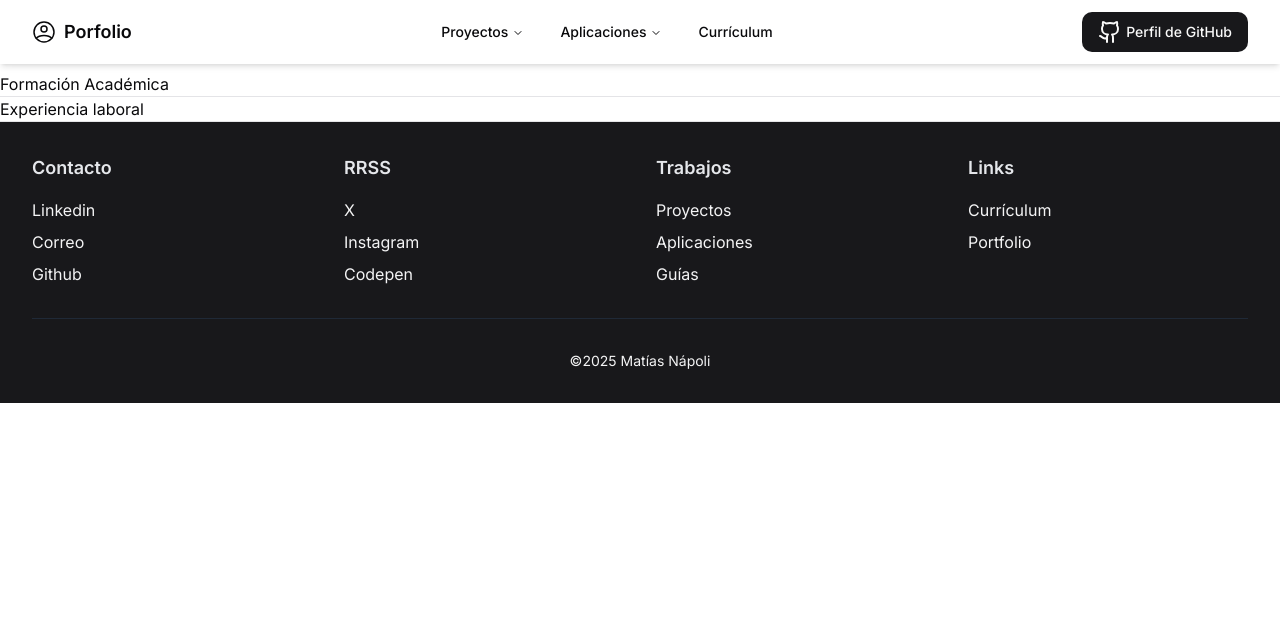
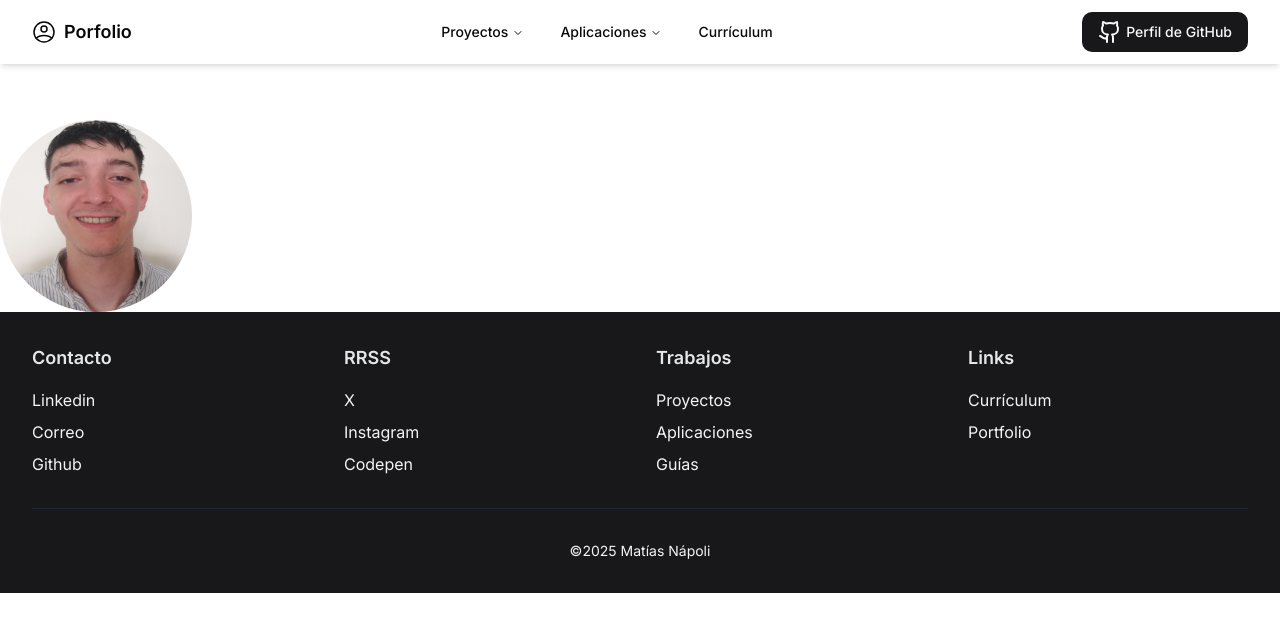
Before and after one commit to mnapo/portfolio, a Next.js app: page /cv in a window 1280 px wide. Shown: the top 632 px of the page. Built offline with nearby package versions, Linux system fonts and the light colour scheme.

Commit message:
añadir componente y clase avatar y alojar foto perfil

```diff
--- a/app/cv/page.tsx
+++ b/app/cv/page.tsx
@@ -1,4 +1,5 @@
 import type {Metadata} from 'next'
+import {Avatar, AvatarFallback, AvatarImage} from "@/components/molecules/shadcn/avatar"
 
 export const metadata: Metadata = {
   title: "Porfolio Personal • Currículum",
@@ -9,11 +10,11 @@ export const metadata: Metadata = {
 export default function Page() {
   return (
     <div>
-      <br></br><br></br><br></br>
-      <h1>Formación Académica</h1>
-      <hr></hr>
-      <h1>Experiencia laboral</h1>
-      <hr></hr>
+      <br></br><br></br><br></br><br></br><br></br>
+      <Avatar className="avatar">
+        <AvatarImage src="cv/cv.jpg" />
+        <AvatarFallback>Foto Perfil</AvatarFallback>
+      </Avatar>
     </div>
   )
 }
--- a/app/globals.css
+++ b/app/globals.css
@@ -57,3 +57,8 @@
     @apply bg-background text-foreground;
   }
 }
+
+.avatar{
+  height: 15vw;
+  width: 15vw;
+}
```
Also changed, not shown: public/cv/cv.jpg (added).
